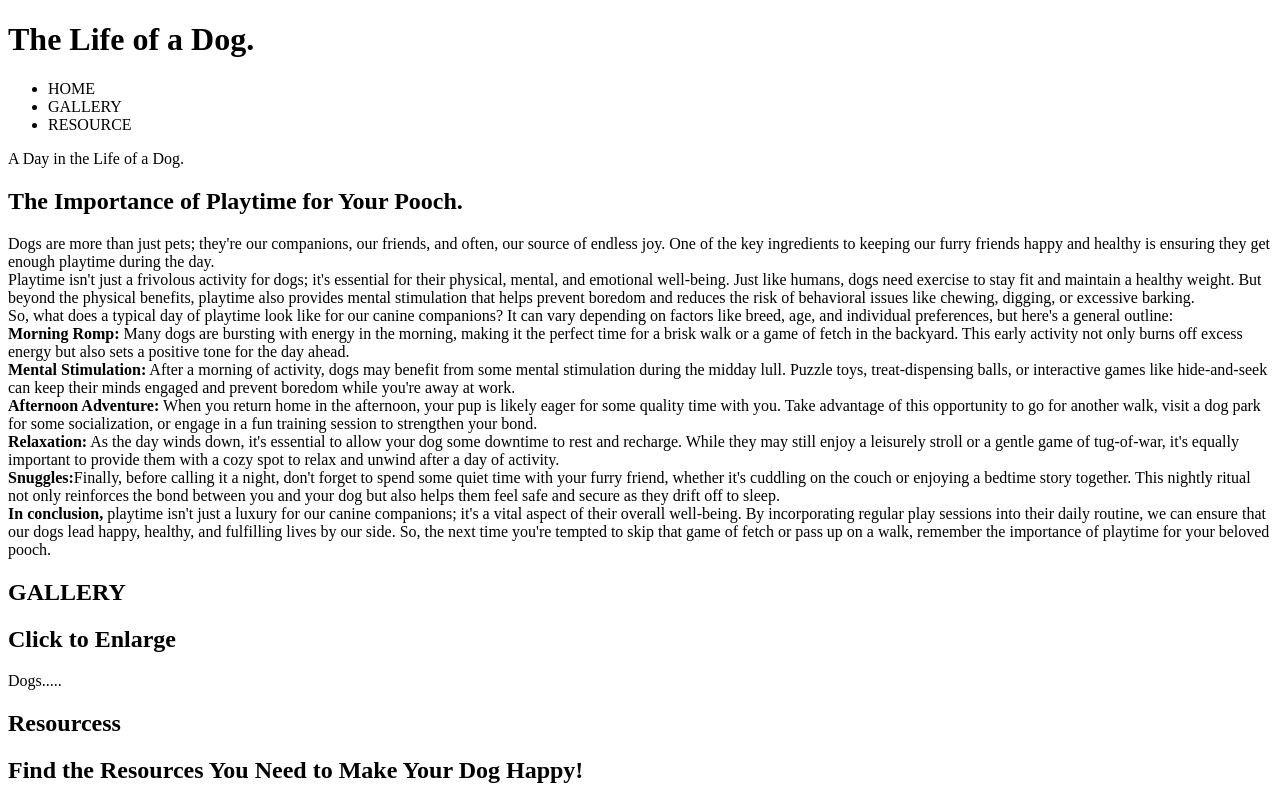
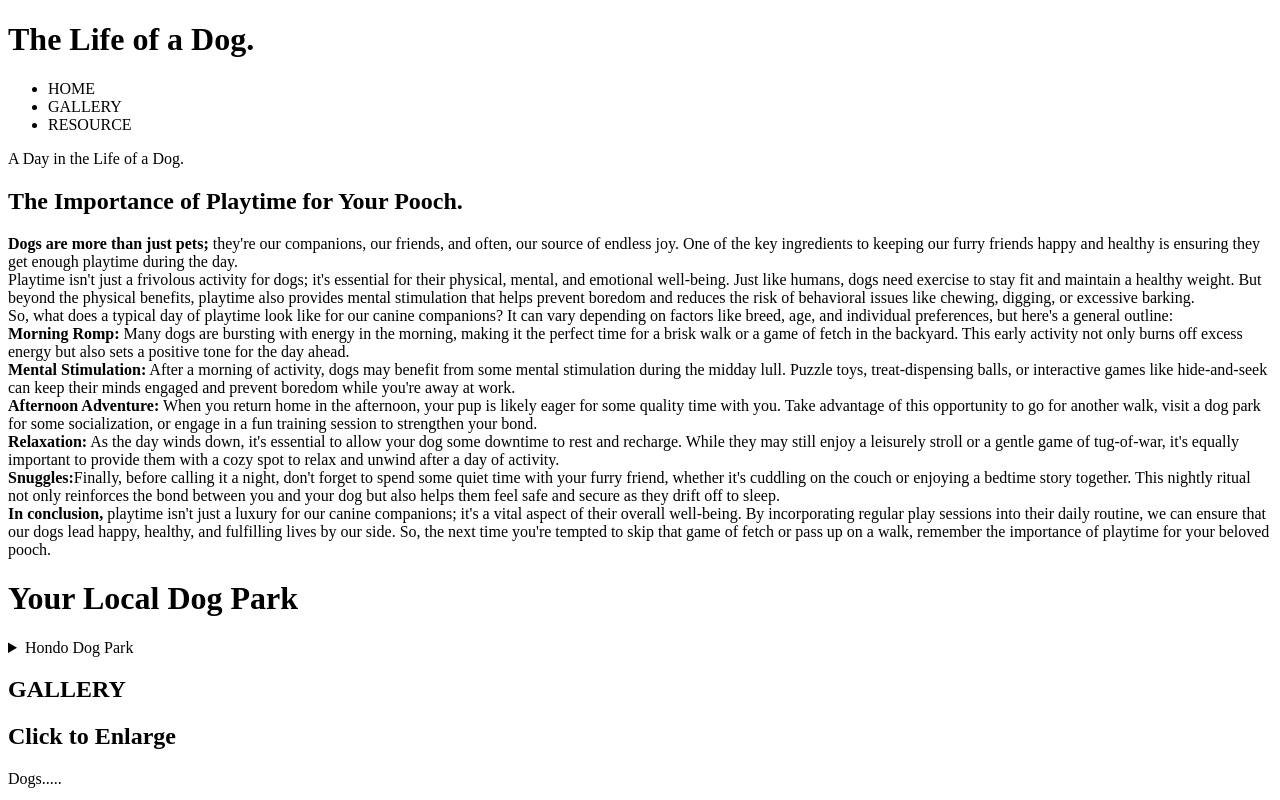
Before and after one commit to mallorylawvor/html-css-projects, a plain HTML site: page Basic_HTML_and_CSS/project_1.html/index.html in a window 1280 px wide. Shown: the top 800 px of the page. Drawn offline with Linux system fonts and the light colour scheme.

Commit message:
Update index.html
details- dog park

```diff
--- a/Basic_HTML_and_CSS/project_1.html/index.html
+++ b/Basic_HTML_and_CSS/project_1.html/index.html
@@ -32,7 +32,7 @@
         <!--article -->
         <article>
             <h2> The Importance of Playtime for Your Pooch.</h2>
-            <p>  Dogs are more than just pets; they're our companions, our friends, and often, our source of endless joy. One of the key ingredients to keeping our furry friends happy and healthy is ensuring they get enough playtime during the day.<br>
+            <p> <strong>Dogs are more than just pets;</strong> they're our companions, our friends, and often, our source of endless joy. One of the key ingredients to keeping our furry friends happy and healthy is ensuring they get enough playtime during the day.<br>
                 <stong>Playtime</stong> isn't just a frivolous activity for dogs; it's essential for their physical, mental, and emotional well-being. Just like humans, dogs need exercise to stay fit and maintain a healthy weight. But beyond the physical benefits, playtime also provides mental stimulation that helps prevent boredom and reduces the risk of behavioral issues like chewing, digging, or excessive barking.
                 <br>
                 So, what does a typical day of playtime look like for our canine companions? It can vary depending on factors like breed, age, and individual preferences, but here's a general outline:
@@ -51,6 +51,15 @@
         </article>
     </div>
     <!--end Article-->
+
+    <!--details-->
+    <h1> Your Local Dog Park</h1>
+    <details>
+        <summary>Hondo Dog Park</summary>
+        <p>The almost 4-acre park's design is especially dog-friendly with a large mixed-size dog play area, a small/timid dog area, and a special winter use area that can be enjoyed year-round. Park features include: open grassy areas, trees for shade, dog drinking water stations, and two defunct fire hydrants painted and installed by volunteers. This park is named in honor of Hillsboro Police K9 Dog Officer "Hondo," who lost his life in the line of duty in 1997. Hondo is the only Hillsboro Police K9 to die in the line of duty.</p>
+    </details>
+    <!--end details-->
+
     <!--end HOME-->
 
     <!--Gallery-->
```
